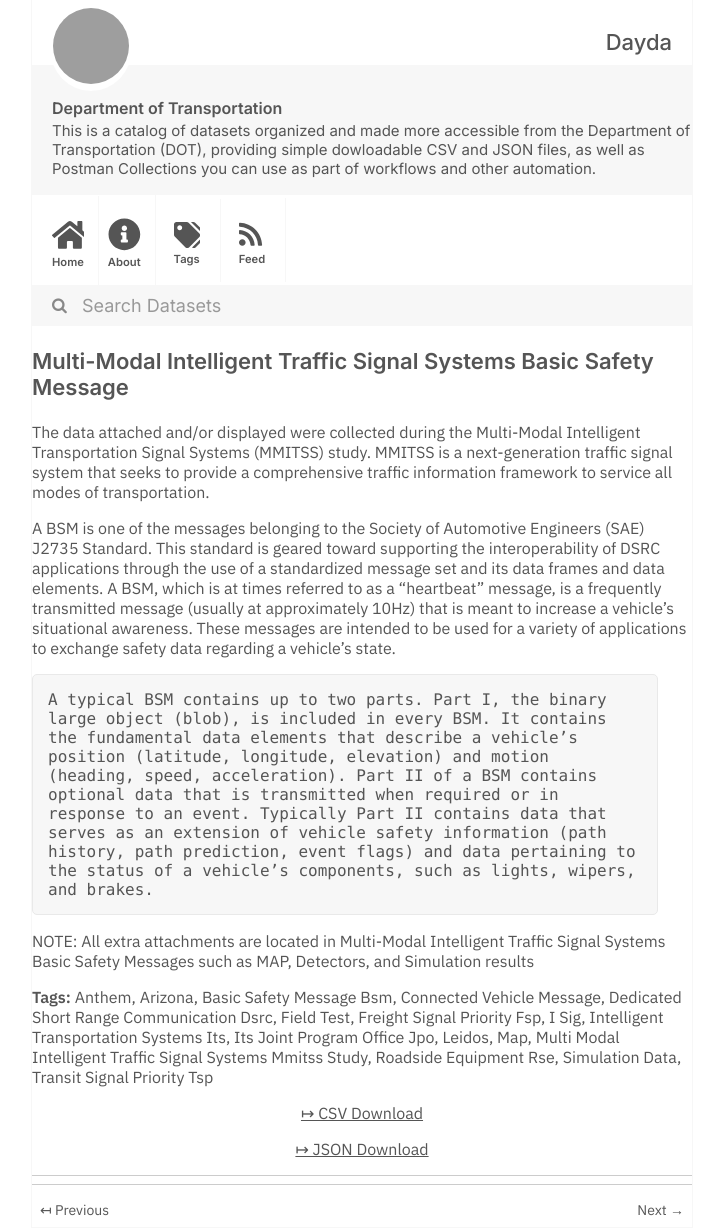
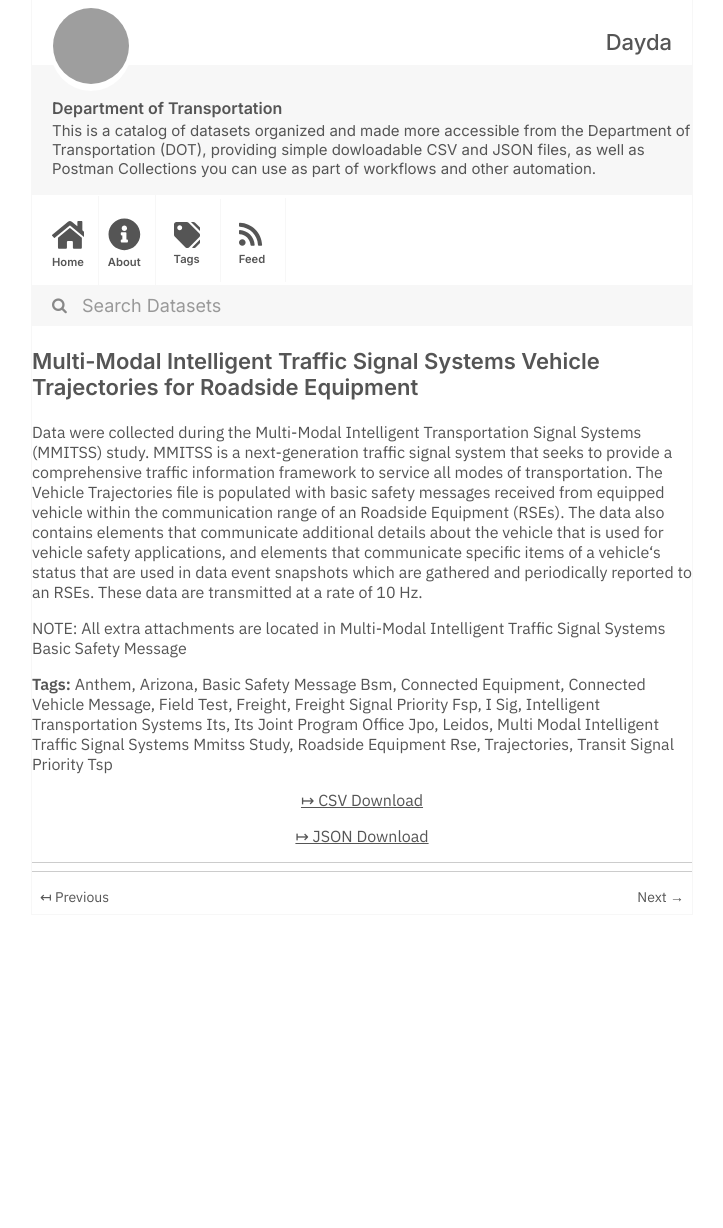
Before and after one commit to dayda-entities/department-of-transportation, a Jekyll site: the page built from _posts/2020-11-12-multi-modal-intelligent-traffi.md, in a window 1280 px wide. Shown: the whole page, without its empty margins (278-1001 px from the left). Built offline with Jekyll 4.4.1, drawn with Linux system fonts in a browser that asks for light colours; after the commit the page ends 915 px from its top, so only the background shows below that; grey boxes are pictures that could not be loaded.

Commit message:
Publish Data

```diff
--- a/_posts/2020-11-12-multi-modal-intelligent-traffi.md
+++ b/_posts/2020-11-12-multi-modal-intelligent-traffi.md
@@ -1,38 +1,36 @@
 ---
-title: Multi-Modal Intelligent Traffic Signal Systems Basic Safety Message
-created: '2020-11-12T12:37:16.735630'
-modified: '2021-04-21T19:50:40.942632'
+title: >-
+  Multi-Modal Intelligent Traffic Signal Systems Vehicle Trajectories for
+  Roadside Equipment
+created: '2020-11-12T12:56:18.212704'
+modified: '2021-04-21T20:00:48.591580'
 state: active
 type: dataset
 tags:
   - Anthem
   - Arizona
   - Basic Safety Message Bsm
+  - Connected Equipment
   - Connected Vehicle Message
-  - Dedicated Short Range Communication Dsrc
   - Field Test
+  - Freight
   - Freight Signal Priority Fsp
   - I Sig
   - Intelligent Transportation Systems Its
   - Its Joint Program Office Jpo
   - Leidos
-  - Map
   - Multi Modal Intelligent Traffic Signal Systems Mmitss Study
   - Roadside Equipment Rse
-  - Simulation Data
+  - Trajectories
   - Transit Signal Priority Tsp
 groups: []
 csv_url: >-
-  https://data.transportation.gov/api/views/5tsh-j288/rows.csv?accessType=DOWNLOAD
+  https://data.transportation.gov/api/views/rh2j-ihhy/rows.csv?accessType=DOWNLOAD
 json_url: >-
-  https://data.transportation.gov/api/views/5tsh-j288/rows.json?accessType=DOWNLOAD
+  https://data.transportation.gov/api/views/rh2j-ihhy/rows.json?accessType=DOWNLOAD
 layout: post
 
 ---
-The data attached and/or displayed were collected during the Multi-Modal Intelligent Transportation Signal Systems (MMITSS) study. MMITSS is a next-generation traffic signal system that seeks to provide a comprehensive traffic information framework to service all modes of transportation.
+Data were collected during the Multi-Modal Intelligent Transportation Signal Systems (MMITSS) study. MMITSS is a next-generation traffic signal system that seeks to provide a comprehensive traffic information framework to service all modes of transportation. The Vehicle Trajectories file is populated with basic safety messages received from equipped vehicle within the communication range of an Roadside Equipment (RSEs).  The data also contains elements that communicate additional details about the vehicle that is used for vehicle safety applications, and elements that communicate specific items of a vehicle‘s status that are used in data event snapshots which are gathered and periodically reported to an RSEs. These data are transmitted at a rate of 10 Hz.
 
-A BSM is one of the messages belonging to the Society of Automotive Engineers (SAE) J2735 Standard. This standard is geared toward supporting the interoperability of DSRC applications through the use of a standardized message set and its data frames and data elements. A BSM, which is at times referred to as a “heartbeat” message, is a frequently transmitted message (usually at approximately 10Hz) that is meant to increase a vehicle’s situational awareness. These messages are intended to be used for a variety of applications to exchange safety data regarding a vehicle’s state.
-
-	A typical BSM contains up to two parts. Part I, the binary large object (blob), is included in every BSM. It contains the fundamental data elements that describe a vehicle’s position (latitude, longitude, elevation) and motion (heading, speed, acceleration). Part II of a BSM contains optional data that is transmitted when required or in response to an event. Typically Part II contains data that serves as an extension of vehicle safety information (path history, path prediction, event flags) and data pertaining to the status of a vehicle’s components, such as lights, wipers, and brakes.
-
-NOTE: All extra attachments are located in Multi-Modal Intelligent Traffic Signal Systems Basic Safety Messages such as MAP, Detectors, and Simulation results
+NOTE: All extra attachments are located in Multi-Modal Intelligent Traffic Signal Systems Basic Safety Message
```
